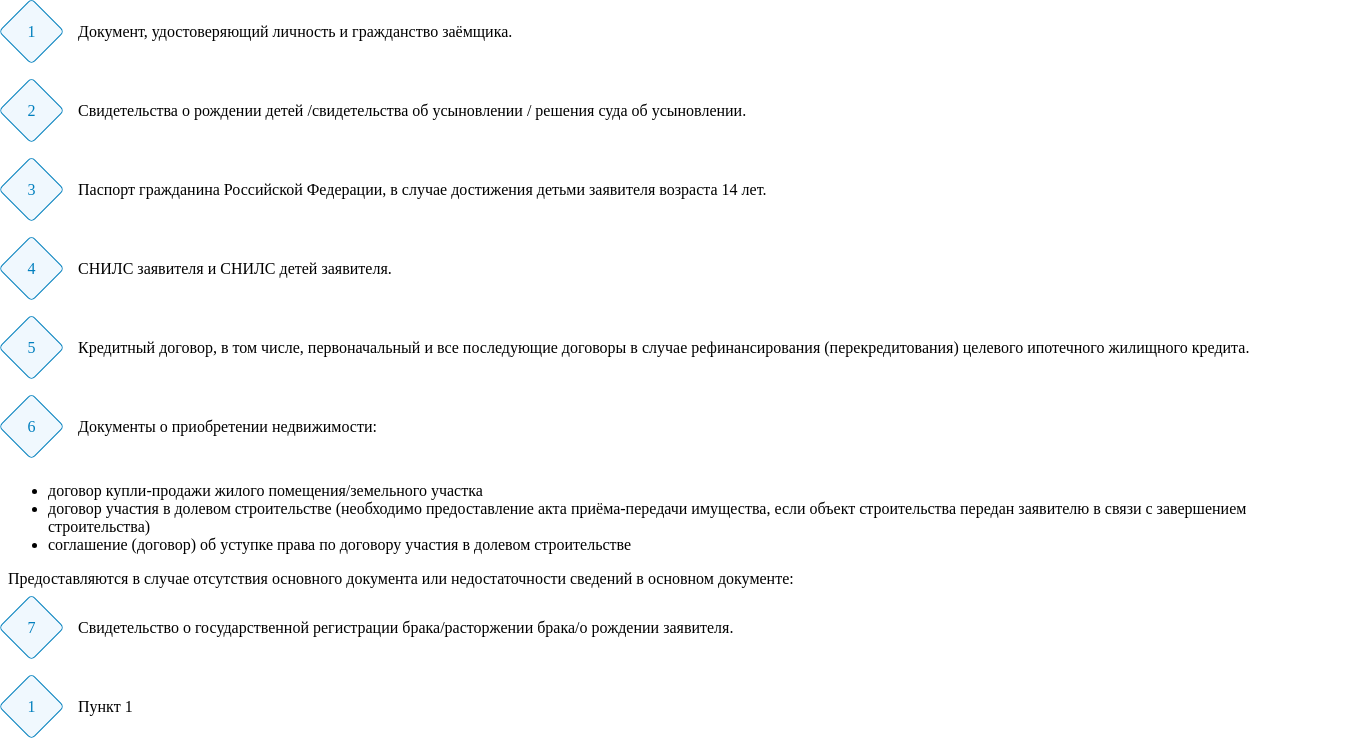
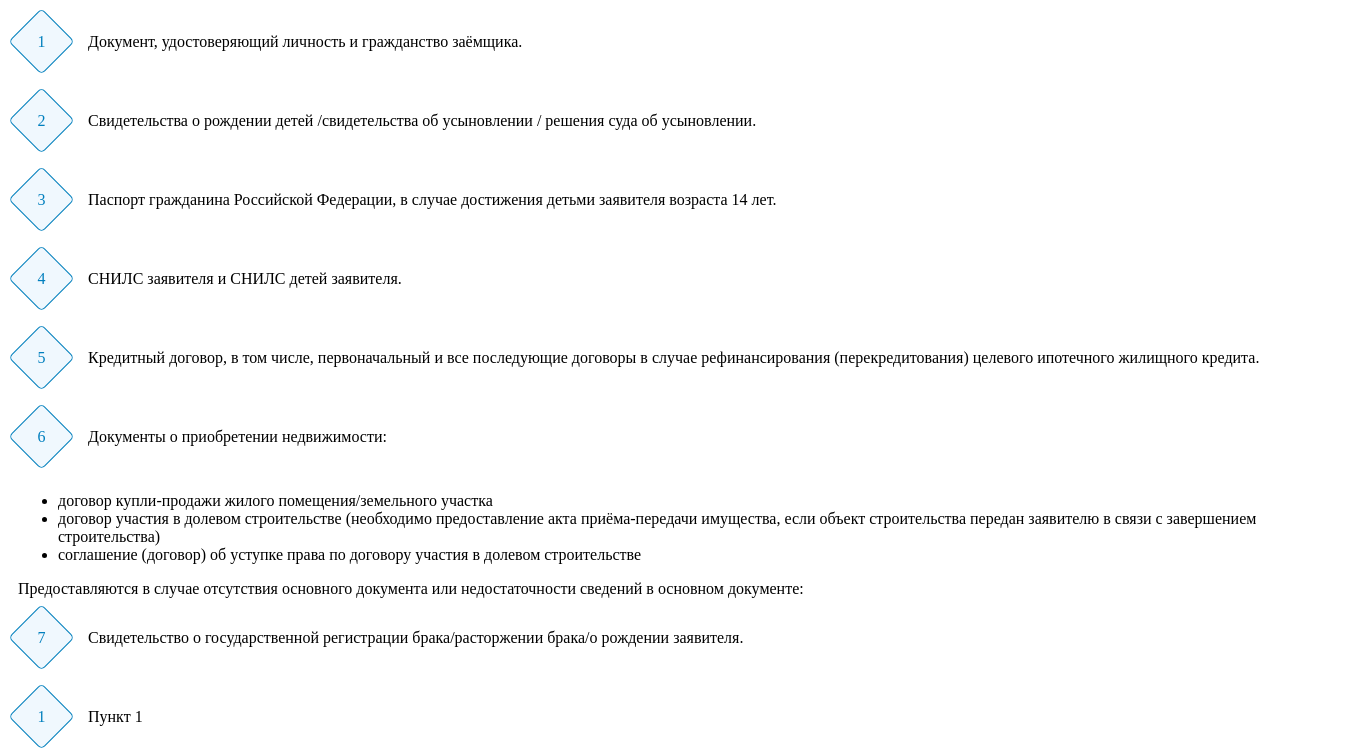
Before and after one commit to Jonecuper/rombus-numeric-list, a plain HTML site: page index.html in a window 1280 px wide. Shown: the top 753 px of the page, 1368 px wide, since content can reach past the window. Drawn offline with Linux system fonts and the light colour scheme.

Commit message:
new file:   image/readme/1757424802071.png 	modified:   index.html 	modified:   readme.md

```diff
--- a/index.html
+++ b/index.html
@@ -9,8 +9,7 @@
 
 <body>
     <script type="module" src="./js/rombus-list.js"></script>
-    <!-- <div style="overflow-x: hidden; overflow-wrap: break-word; padding: 10px;"> -->
-        <div>
+    <div style="overflow-x: hidden; overflow-wrap: break-word; padding: 10px;">
         <ol class="romb-ol">
             <li>Документ, удостоверяющий личность и&nbsp;гражданство заёмщика.</li>
             <li>Свидетельства о&nbsp;рождении детей /свидетельства об&nbsp;усыновлении&nbsp;/ решения
```
Also changed, not shown: image/readme/1757424802071.png (added), 1 other file.
